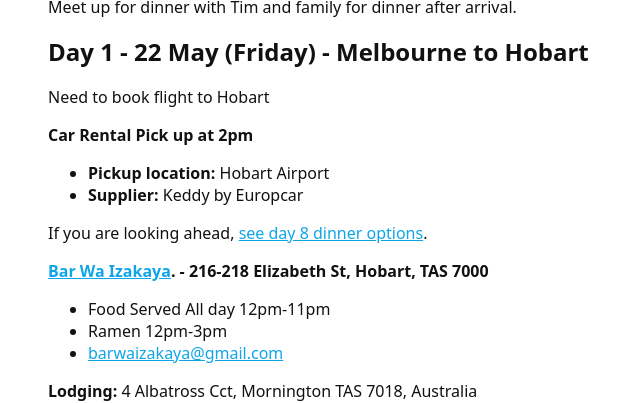
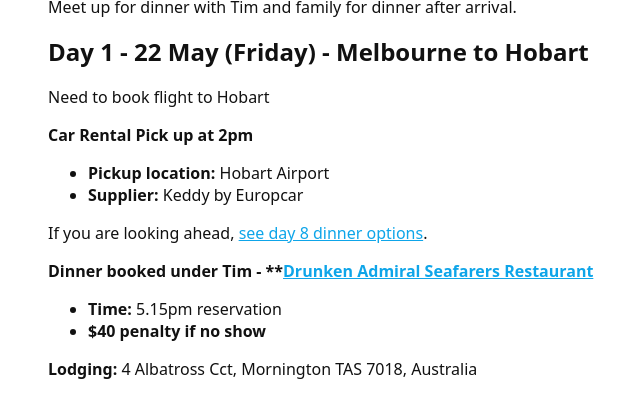
Before and after one commit to zeriahgroup/Travel, a Jekyll site: the page built from travels/2026_Tasmania.md, in a window 1280 px wide and 1400 px high, scrolled down 2514 px. Shown: the top 403 px of the window, without its empty margins (126-766 px from the left). Built offline with Jekyll 4.4.1, drawn with Linux system fonts in a browser that asks for light colours; some of the changed text lies outside the part shown.

Commit message:
Update 2026_Tasmania.md

```diff
--- a/travels/2026_Tasmania.md
+++ b/travels/2026_Tasmania.md
@@ -97,10 +97,9 @@ Need to book flight to Hobart
 
 If you are looking ahead, [see day 8 dinner options](#day8-dinner).
 
-**[Bar Wa Izakaya](https://www.barwaizakaya.com/). - 216-218 Elizabeth St, Hobart, TAS 7000**
-- Food Served All day 12pm-11pm
-- Ramen 12pm-3pm
-- <barwaizakaya@gmail.com>
+**Dinner booked under Tim - **[Drunken Admiral Seafarers Restaurant](https://drunkenadmiral.net/)**
+- **Time:** 5.15pm reservation
+- **$40 penalty if no show**
 
 **Lodging:** 4 Albatross Cct, Mornington TAS 7018, Australia
 
@@ -113,6 +112,12 @@ If you are looking ahead, [see day 8 dinner options](#day8-dinner).
 - **Hours:** 8:30 am to 3:00 pm
 - **Logistics:** Arrive early (around 8:30 am or 9:00 am). Parking around Salamanca Place can be notoriously difficult on market days, so if your accommodation is in the CBD, walking or taking a short taxi/rideshare is highly recommended.
 - **Plan:** Grab coffee and breakfast at the market. It's an excellent spot to sample local Tasmanian pastries, scallop pies, and fresh produce.
+- **Nearby:** **[Salamanca Wool Shop](https://www.salamancawoolshop.com/):** and **[Tassie Makers Market Pty Ltd](https://www.tassiemakersmarket.com.au/)**
+
+- **[Salamanca Wool Shop](https://www.salamancawoolshop.com/):** Located **[right by the square](https://maps.app.goo.gl/gmWKYz8ggHGD3EZk9)**, this is the perfect place to pick up high-quality Tasmanian merino wool beanies, scarves, and thick socks. If the weather turns cold on your trip, you will be incredibly grateful you bought these!
+
+- **[Tassie Makers Market Pty Ltd](https://www.tassiemakersmarket.com.au/):** Situated inside the **[Centrepoint Shopping Centre](https://centrepointhobart.com.au/)**, this is a fantastic, dry indoor spot that aggregates crafts, art, and souvenirs from various local Tasmanian makers.
+
 
 **From Tasmania HOBART things to do, see, eat in 3 days travel - 2026 YouTube Video:**
 - **Nearby Coffee:** [Parklane Expresso](https://www.facebook.com/3SalamancaSquare/) - [3 Salamanca Square Hobart, TAS, Australia, Tasmania 7004](https://maps.app.goo.gl/UA9j1HRAJEzwzN826)
@@ -140,6 +145,8 @@ If you are looking ahead, [see day 8 dinner options](#day8-dinner).
 - **Plan:** General admission usually includes a free bag of kangaroo food. It's a very hands-on experience and will be a massive hit with the kids in the group. Check their daily schedule upon arrival to time your walkabout with the keeper talks.
 
 <iframe src="https://www.google.com/maps/embed?pb=!1m28!1m12!1m3!1d93691.22565606928!2d147.21180301638523!3d-42.79150388770555!2m3!1f0!2f0!3f0!3m2!1i1024!2i768!4f13.1!4m13!3e0!4m5!1s0xaa6e75888310b673%3A0x68d4d32329b53e7d!2sSalamanca%20Market%2C%20Salamanca%20Pl%2C%20Hobart%20TAS%207001%2C%20Australia!3m2!1d-42.886922299999995!2d147.3321107!4m5!1s0xaa6e11cf7af2599d%3A0x30809560fff5e057!2sBonorong%20Wildlife%20Sanctuary%2C%20593%20Briggs%20Rd%2C%20Brighton%20TAS%207030%2C%20Australia!3m2!1d-42.708675799999995!2d147.2711546!5e0!3m2!1sen!2ssg!4v1773472626351!5m2!1sen!2ssg" width="600" height="450" style="border:0;" allowfullscreen="" loading="lazy" referrerpolicy="no-referrer-when-downgrade"></iframe>
+
+If you are looking ahead, [see day 8 dinner options](#day8-dinner).
 
 **Lodging: [4 Albatross Cct, Mornington TAS 7018, Australia](https://www.booking.com/Share-WLPXns)**
 
```
Also changed, not shown: other parts of travels/2026_Tasmania.md (+1 -1 lines).
